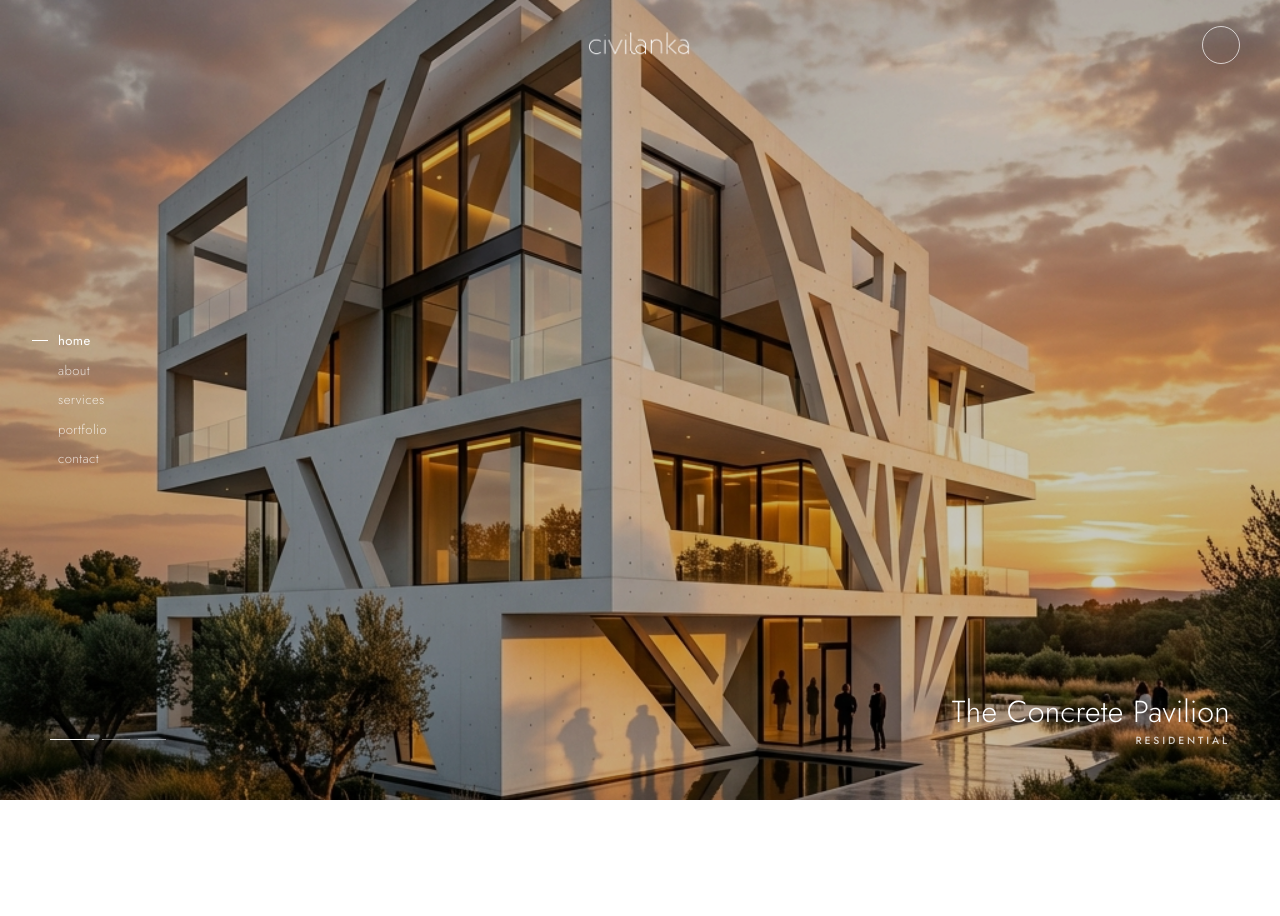
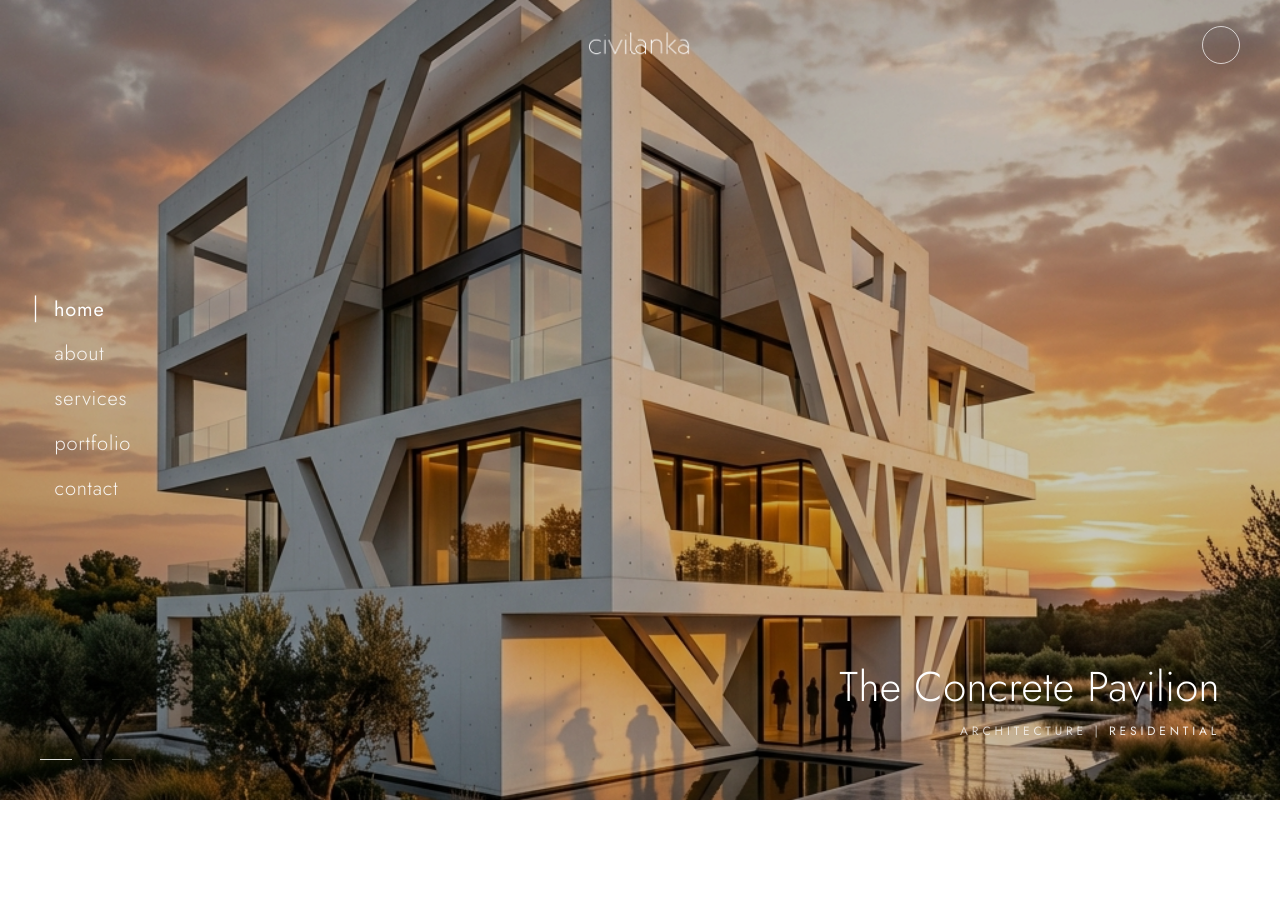
Before and after one commit to MrKRW/civillanka, a PHP site: page / in a window 1280 px wide. Shown: the top 916 px of the page. Run offline with PHP 8.4, Linux system fonts and the light colour scheme.

Commit message:
implement site-wide styling, layout components, and hero slider assets

```diff
--- a/assets/css/style.css
+++ b/assets/css/style.css
@@ -102,7 +102,7 @@ p { line-height: 1.75; color: var(--gray-dark); font-weight: 300; }
 #side-nav ul {
   display: flex;
   flex-direction: column;
-  gap: 6px;
+  gap: 18px;
   pointer-events: all;
 }
 #side-nav ul li {
@@ -110,32 +110,30 @@ p { line-height: 1.75; color: var(--gray-dark); font-weight: 300; }
   align-items: center;
   position: relative;
 }
-/* Active bar */
+/* Active pipe indicator */
 #side-nav ul li.active::before {
-  content: '';
-  display: inline-block;
-  width: 16px;
-  height: 1px;
-  background: var(--white);
-  margin-right: 10px;
-  flex-shrink: 0;
-  transition: background 0.3s;
+  content: '|';
+  color: var(--white);
+  font-size: 1.4rem;
+  font-weight: 200;
+  margin-right: 15px;
+  margin-top: -3px;
+  transition: opacity 0.3s;
 }
 #side-nav ul li:not(.active)::before {
-  content: '';
-  display: inline-block;
-  width: 16px;
-  margin-right: 10px;
-  flex-shrink: 0;
+  content: '|';
+  color: transparent;
+  font-size: 1.4rem;
+  margin-right: 15px;
 }
 #side-nav ul li a {
   font-family: var(--font-h);
-  font-size: 0.82rem;
+  font-size: 1.25rem;
   font-weight: 300;
-  letter-spacing: 0.03em;
-  color: rgba(255,255,255,0.75);
+  letter-spacing: 0.04em;
+  color: rgba(255,255,255,0.9);
   transition: color 0.3s var(--ease);
-  line-height: 1.8;
+  line-height: 1;
   text-transform: lowercase;
 }
 #side-nav ul li.active a {
@@ -346,49 +344,53 @@ p { line-height: 1.75; color: var(--gray-dark); font-weight: 300; }
 /* Bottom-right: project title + category */
 .hero-caption {
   position: absolute;
-  bottom: 52px;
-  right: 50px;
+  bottom: 60px;
+  right: 60px;
   z-index: 10;
   text-align: right;
 }
 .hero-caption-title {
   font-family: var(--font-h);
-  font-size: clamp(1.4rem, 2.5vw, 1.9rem);
+  font-size: clamp(1.8rem, 3.5vw, 2.6rem);
   font-weight: 300;
   color: var(--white);
   letter-spacing: 0.01em;
-  line-height: 1.2;
-  margin-bottom: 4px;
+  line-height: 1.1;
+  margin-bottom: 12px;
 }
 .hero-caption-cat {
   font-family: var(--font-h);
-  font-size: 0.65rem;
-  font-weight: 500;
-  letter-spacing: 0.28em;
+  font-size: 0.75rem;
+  font-weight: 400;
+  letter-spacing: 0.32em;
   text-transform: uppercase;
-  color: rgba(255,255,255,0.75);
+  color: rgba(255,255,255,0.9);
+}
+.hero-caption-cat::before {
+  content: 'ARCHITECTURE | ';
+  opacity: 0.8;
 }
 
 /* Bottom-left: pagination dashes */
 .hero-pagination {
   position: absolute;
-  bottom: 60px;
-  left: 50px;
+  bottom: 40px;
+  left: 40px;
   z-index: 10;
   display: flex;
   align-items: center;
-  gap: 8px;
+  gap: 10px;
 }
 .hero-pagination .dash {
-  height: 1.5px;
-  background: rgba(255,255,255,0.45);
+  height: 1px;
+  background: rgba(255,255,255,0.25);
   transition: background 0.4s, width 0.4s;
   cursor: pointer;
-  width: 28px;
+  width: 20px;
 }
 .hero-pagination .dash.active {
-  background: var(--white);
-  width: 44px;
+  background: rgba(255,255,255,0.85);
+  width: 32px;
 }
 
 /* ===========================
--- a/index.php
+++ b/index.php
@@ -1,15 +1,19 @@
 <!DOCTYPE html>
 <html lang="en">
+
 <head>
   <meta charset="UTF-8" />
   <meta name="viewport" content="width=device-width, initial-scale=1.0" />
   <title>Civilanka — Architecture & Design Studio</title>
-  <meta name="description" content="Civilanka is a premier architecture and design studio in Sri Lanka, creating spaces that inspire. Residential, commercial, and landscape architecture." />
+  <meta name="description"
+    content="Civilanka is a premier architecture and design studio in Sri Lanka, creating spaces that inspire. Residential, commercial, and landscape architecture." />
 
   <!-- Fonts -->
   <link rel="preconnect" href="https://fonts.googleapis.com" />
   <link rel="preconnect" href="https://fonts.gstatic.com" crossorigin />
-  <link href="https://fonts.googleapis.com/css2?family=Jost:wght@300;400;500;600;700&family=Inter:wght@300;400;500&display=swap" rel="stylesheet" />
+  <link
+    href="https://fonts.googleapis.com/css2?family=Jost:wght@300;400;500;600;700&family=Inter:wght@300;400;500&display=swap"
+    rel="stylesheet" />
 
   <!-- Swiper CSS -->
   <link rel="stylesheet" href="https://cdn.jsdelivr.net/npm/swiper@11/swiper-bundle.min.css" />
@@ -17,6 +21,7 @@
   <!-- Styles -->
   <link rel="stylesheet" href="assets/css/style.css" />
 </head>
+
 <body>
 
   <!-- ============================================================
@@ -87,25 +92,20 @@
       <div class="swiper-wrapper">
 
         <!-- Slide 1 -->
-      <div class="swiper-slide hero-slide"
-           data-title="The Concrete Pavilion"
-           data-cat="Residential">
+        <div class="swiper-slide hero-slide" data-title="The Concrete Pavilion" data-cat="Residential"
+          data-swiper-autoplay="2500">
           <img class="hero-slide-img" src="assets/images/hero_1.png" alt="Minimalist concrete facade architecture" />
           <div class="hero-overlay"></div>
         </div>
 
         <!-- Slide 2 -->
-      <div class="swiper-slide hero-slide"
-           data-title="Alvar Home &amp; Studio"
-           data-cat="Heritage">
+        <div class="swiper-slide hero-slide" data-title="Alvar Home &amp; Studio" data-cat="Heritage">
           <img class="hero-slide-img" src="assets/images/hero_2.png" alt="Luxury modern villa with infinity pool" />
           <div class="hero-overlay"></div>
         </div>
 
         <!-- Slide 3 -->
-      <div class="swiper-slide hero-slide"
-           data-title="Meridian Commercial Tower"
-           data-cat="Commercial">
+        <div class="swiper-slide hero-slide" data-title="Meridian Commercial Tower" data-cat="Commercial">
           <img class="hero-slide-img" src="assets/images/hero_3.png" alt="Contemporary glass commercial building" />
           <div class="hero-overlay"></div>
         </div>
@@ -148,8 +148,10 @@
         <div class="about-text reveal-right">
           <span class="section-label">Our Philosophy</span>
           <h2>Architecture as a<br />Living Art Form</h2>
-        <p>At Civilanka, we believe every structure tells a story. Founded in 1999, our studio merges timeless design principles with contemporary innovation to create spaces that breathe, evolve, and endure.</p>
-        <p>Our interdisciplinary team of architects, designers, and urban planners collaborate closely with each client — translating visions into spaces of quiet strength and remarkable beauty.</p>
+          <p>At Civilanka, we believe every structure tells a story. Founded in 1999, our studio merges timeless design
+            principles with contemporary innovation to create spaces that breathe, evolve, and endure.</p>
+          <p>Our interdisciplinary team of architects, designers, and urban planners collaborate closely with each
+            client — translating visions into spaces of quiet strength and remarkable beauty.</p>
 
           <div class="about-stats stagger">
             <div class="stat-item">
@@ -222,7 +224,9 @@
               <img src="assets/images/project_1.png" alt="Architectural Design — Minimalist residential exterior" />
             </div>
             <h3>Architectural Design</h3>
-          <p>From concept sketches to construction documentation, we deliver complete architectural services for residential, commercial, and mixed-use developments. Every design is a thoughtful response to its site, client, and culture.</p>
+            <p>From concept sketches to construction documentation, we deliver complete architectural services for
+              residential, commercial, and mixed-use developments. Every design is a thoughtful response to its site,
+              client, and culture.</p>
             <br />
             <a href="#projects" class="btn btn-dark btn-arrow"><span>See Projects</span></a>
           </div>
@@ -232,7 +236,8 @@
               <img src="assets/images/project_2.png" alt="Interior Architecture — Open plan luxury living space" />
             </div>
             <h3>Interior Architecture</h3>
-          <p>We design interiors that are a seamless extension of the building itself — where materials, light, proportion, and detail come together to create spaces of genuine comfort and lasting elegance.</p>
+            <p>We design interiors that are a seamless extension of the building itself — where materials, light,
+              proportion, and detail come together to create spaces of genuine comfort and lasting elegance.</p>
             <br />
             <a href="#projects" class="btn btn-dark btn-arrow"><span>See Projects</span></a>
           </div>
@@ -242,7 +247,8 @@
               <img src="assets/images/hero_3.png" alt="Urban Planning — Contemporary cityscape" />
             </div>
             <h3>Urban Planning</h3>
-          <p>We engage with city makers and communities to develop master plans and urban strategies that are forward-thinking yet deeply rooted in local context — designing the neighbourhoods of tomorrow.</p>
+            <p>We engage with city makers and communities to develop master plans and urban strategies that are
+              forward-thinking yet deeply rooted in local context — designing the neighbourhoods of tomorrow.</p>
             <br />
             <a href="#projects" class="btn btn-dark btn-arrow"><span>See Projects</span></a>
           </div>
@@ -252,7 +258,8 @@
               <img src="assets/images/hero_1.png" alt="Landscape Design — Exterior environment design" />
             </div>
             <h3>Landscape Design</h3>
-          <p>Our landscape team creates outdoor environments that enhance the architecture and enrich the lives of those who inhabit them — from private gardens to large-scale public realm projects.</p>
+            <p>Our landscape team creates outdoor environments that enhance the architecture and enrich the lives of
+              those who inhabit them — from private gardens to large-scale public realm projects.</p>
             <br />
             <a href="#projects" class="btn btn-dark btn-arrow"><span>See Projects</span></a>
           </div>
@@ -344,19 +351,24 @@
           <div class="swiper-wrapper">
 
             <div class="swiper-slide">
-            <p class="testimonial-text">Civilanka transformed our vision into a home that surpasses everything we imagined. Their attention to light, material, and proportion is extraordinary. We live in a work of art.</p>
+              <p class="testimonial-text">Civilanka transformed our vision into a home that surpasses everything we
+                imagined. Their attention to light, material, and proportion is extraordinary. We live in a work of art.
+              </p>
               <p class="testimonial-author">JAMES &amp; CLARA WHITFIELD</p>
               <p class="testimonial-role">Private Residence Client, London</p>
             </div>
 
             <div class="swiper-slide">
-            <p class="testimonial-text">Working with the Civilanka team was a revelation. They listened deeply and delivered a commercial space that perfectly reflects our brand values while elevating the entire neighbourhood.</p>
+              <p class="testimonial-text">Working with the Civilanka team was a revelation. They listened deeply and
+                delivered a commercial space that perfectly reflects our brand values while elevating the entire
+                neighbourhood.</p>
               <p class="testimonial-author">SEBASTIAN NAKAMURA</p>
               <p class="testimonial-role">CEO, Nakamura Group</p>
             </div>
 
             <div class="swiper-slide">
-            <p class="testimonial-text">The master plan Civilanka created for our mixed-use development is visionary. Their urban sensibility and design quality are unmatched in the industry.</p>
+              <p class="testimonial-text">The master plan Civilanka created for our mixed-use development is visionary.
+                Their urban sensibility and design quality are unmatched in the industry.</p>
               <p class="testimonial-author">AMARA OSEI-BONSU</p>
               <p class="testimonial-role">Director of Development, Cityline Properties</p>
             </div>
@@ -480,4 +492,5 @@
   <script src="assets/js/main.js"></script>
 
 </body>
+
 </html>
```
Also changed, not shown: Project images/1 (4).png (added), Project images/2023-11-07.jpg (added), Project images/WhatsApp Image 2023-07-17 at 21.07.37 (1).jpeg (added). Lines whose indentation alone changed are shown as unchanged.
